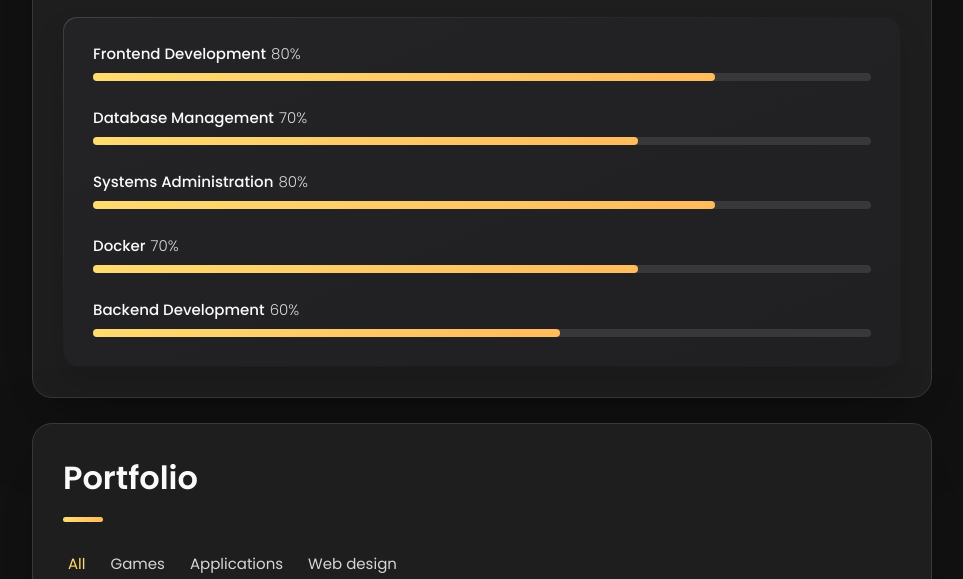
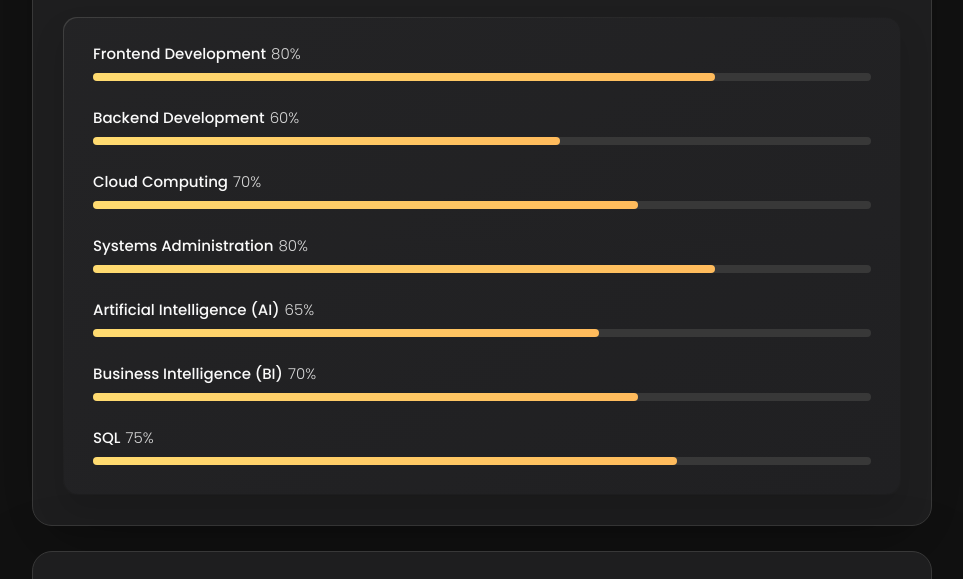
Before and after one commit to Mario-conf/Mario.conf, a plain HTML site: page index.html in a window 1280 px wide. Shown: the part 2090-2669 px from the top of the page, without its empty margins (308-1271 px from the left). Drawn offline with nearby package versions, Linux system fonts and the light colour scheme.

Commit message:
Update v30 index.html

```diff
--- a/index.html
+++ b/index.html
@@ -453,7 +453,17 @@
 
       <li class="skills-item">
         <div class="title-wrapper">
-                  <h5 class="h5">Database Management</h5>
+          <h5 class="h5">Backend Development</h5>
+          <data value="60">60%</data>
+        </div>
+        <div class="skill-progress-bg">
+          <div class="skill-progress-fill" style="width: 60%;"></div>
+        </div>
+      </li>
+
+      <li class="skills-item">
+        <div class="title-wrapper">
+          <h5 class="h5">Cloud Computing</h5>
           <data value="70">70%</data>
         </div>
         <div class="skill-progress-bg">
@@ -473,7 +483,17 @@
 
       <li class="skills-item">
         <div class="title-wrapper">
-                  <h5 class="h5">Docker</h5>
+          <h5 class="h5">Artificial Intelligence (AI)</h5>
+          <data value="65">65%</data>
+        </div>
+        <div class="skill-progress-bg">
+          <div class="skill-progress-fill" style="width: 65%;"></div>
+        </div>
+      </li>
+
+      <li class="skills-item">
+        <div class="title-wrapper">
+          <h5 class="h5">Business Intelligence (BI)</h5>
           <data value="70">70%</data>
         </div>
         <div class="skill-progress-bg">
@@ -483,18 +503,18 @@
 
       <li class="skills-item">
         <div class="title-wrapper">
-                  <h5 class="h5">Backend Development</h5>
-                  <data value="60">60%</data>
+          <h5 class="h5">SQL</h5>
+          <data value="75">75%</data>
         </div>
         <div class="skill-progress-bg">
-                  <div class="skill-progress-fill" style="width: 60%;"></div>
+          <div class="skill-progress-fill" style="width: 75%;"></div>
         </div>
       </li>
 
     </ul>
 
+
     </section>
-
 
       </article>
       <br>
@@ -579,7 +599,7 @@
                       <div class="project-item-icon-box">
                         <ion-icon name="eye-outline"></ion-icon>
                       </div>
-                      <img src="https://static.wikia.nocookie.net/doblaje/images/5/5a/EVANGELION_-_Franquicia.png/revision/latest?cb=20200317192931&path-prefix=es" alt="MinesWeeper-lite" loading="lazy">
+                      <img src="https://static.wikia.nocookie.net/doblaje/images/5/5a/EVANGELION_-_Franquicia.png/revision/latest?cb=20200317192931&path-prefix=es" alt="nervflix" loading="lazy">
                     </figure>
 
                     <h3 class="project-title">Nervflix</h3>
```
Lines whose indentation alone changed are shown as unchanged.
